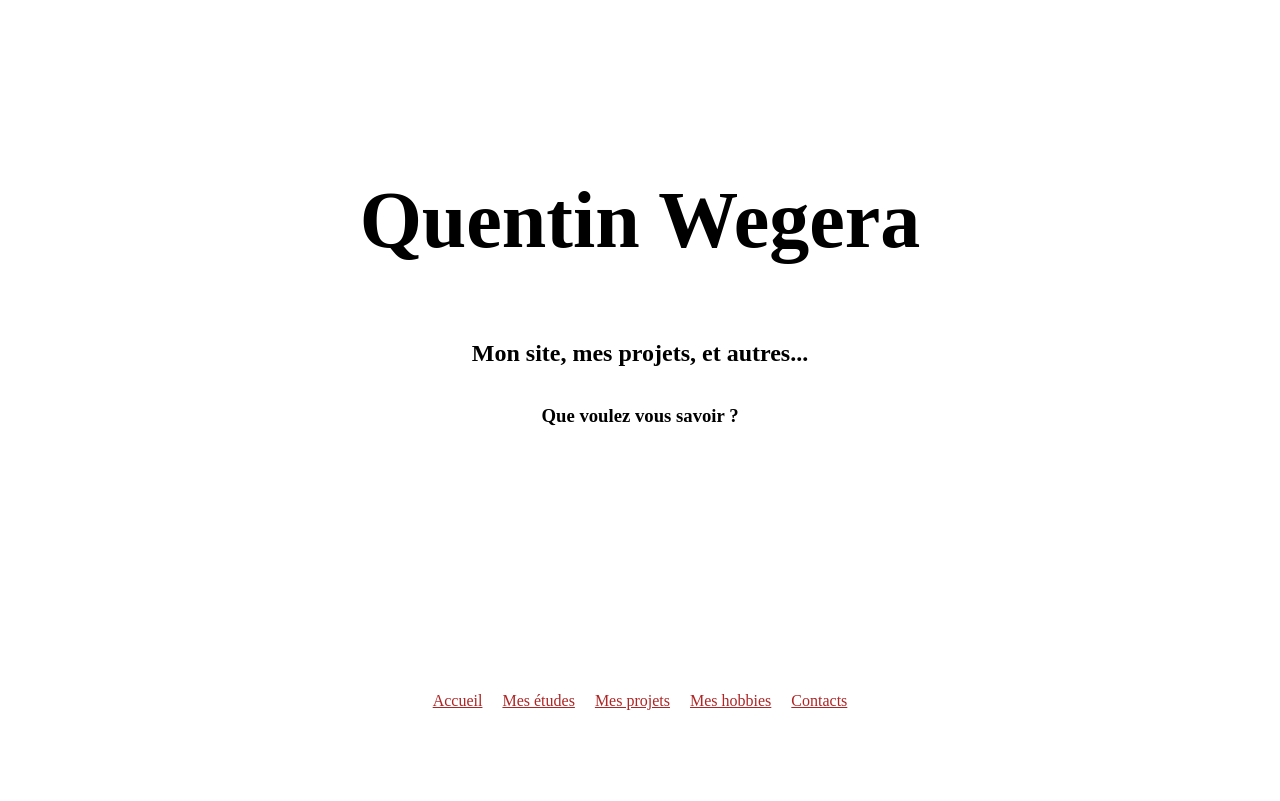
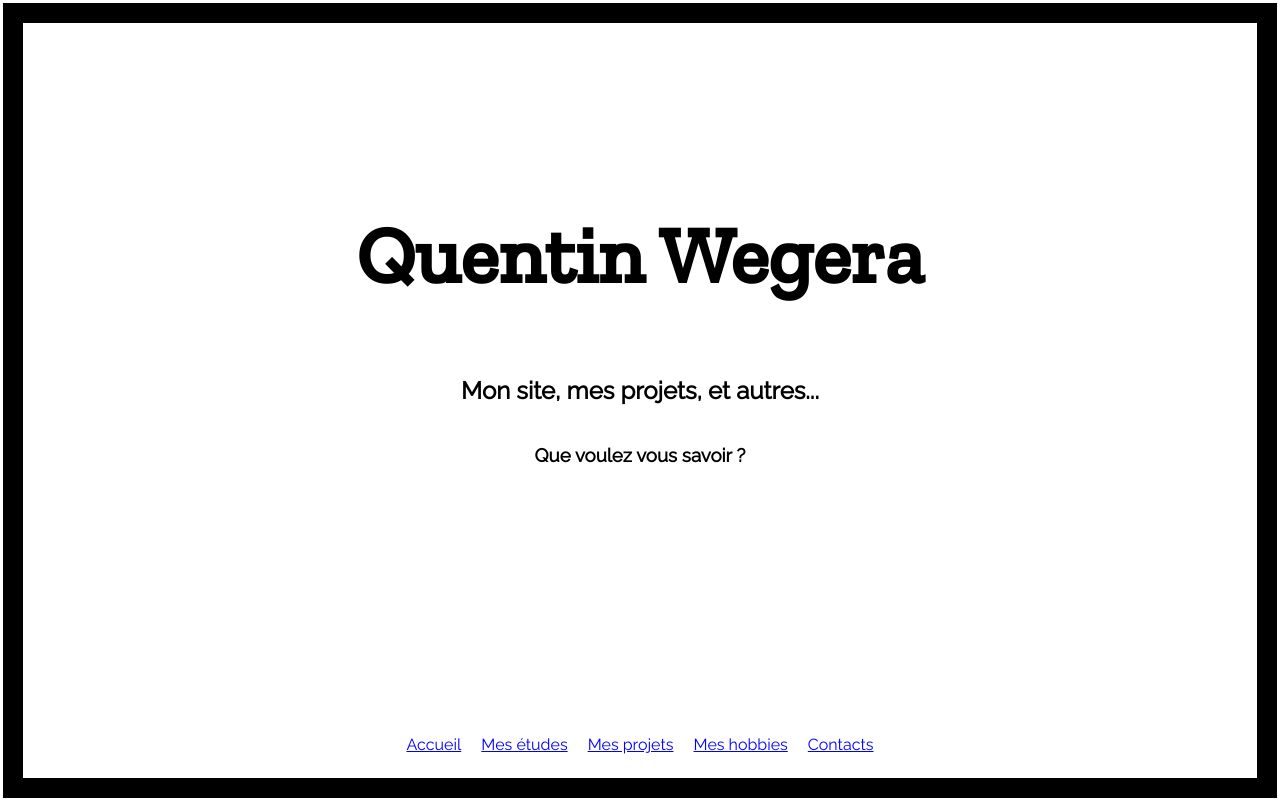
Before and after one commit to WVege/ProfileWebsite, a plain HTML site: page index.html in a window 1280 px wide. Drawn offline with nearby package versions, Linux system fonts and the light colour scheme.

Commit message:
fonts and frame

```diff
--- a/style/contacts.css
+++ b/style/contacts.css
@@ -1,4 +1,12 @@
 @import url("var.css");
+
+body{
+    border: solid;
+    border-width: 20px;
+    border-color: black;
+    padding: 1.5em;
+    margin: 0.2%;
+}
 
 .content{
     display: flex;
--- a/style/fonts.css
+++ b/style/fonts.css
@@ -1,15 +1,23 @@
+@import url('https://fonts.googleapis.com/css2?family=Raleway&display=swap@200&family=Zilla+Slab:wght@500&display=swap');
+
 h1{
     font-size: 5em;
+    color: black;
+    font-family: 'Zilla Slab', serif;
 }
 
 h2{
-
+    font-family: 'Raleway', sans-serif;
 }
 
 h3{
-
+    font-family: 'Raleway', sans-serif;
 }
 
 p{
+    font-family: 'Raleway', sans-serif;
+}
 
+a{
+    font-family: 'Raleway', 'sans-serif';
 }
--- a/style/index.css
+++ b/style/index.css
@@ -1,4 +1,12 @@
 @import url("var.css");
+
+body{
+    border: solid;
+    border-width: 20px;
+    border-color: black;
+    padding: 1.5em;
+    margin: 0.2%;
+}
 
 .content{
     display: flex;
--- a/style/menu.css
+++ b/style/menu.css
@@ -1,4 +1,4 @@
 a{
-    color:#af2424;
+    color:blue;
     margin: 8px;
 }
--- a/style/passions.css
+++ b/style/passions.css
@@ -1,4 +1,12 @@
 @import url("var.css");
+
+body{
+    border: solid;
+    border-width: 20px;
+    border-color: black;
+    padding: 1.5em;
+    margin: 0.2%;
+}
 
 .content{
     display: flex;
--- a/style/projects.css
+++ b/style/projects.css
@@ -1,4 +1,12 @@
 @import url("var.css");
+
+body{
+    border: solid;
+    border-width: 20px;
+    border-color: black;
+    padding: 1.5em;
+    margin: 0.2%;
+}
 
 .content{
     display: flex;
--- a/style/studies.css
+++ b/style/studies.css
@@ -1,4 +1,12 @@
 @import url("var.css");
+
+body{
+    border: solid;
+    border-width: 20px;
+    border-color: black;
+    padding: 1.5em;
+    margin: 0.2%;
+}
 
 .content{
     display: flex;
```
Also changed, not shown: style/var.css (line endings or trailing spaces).
